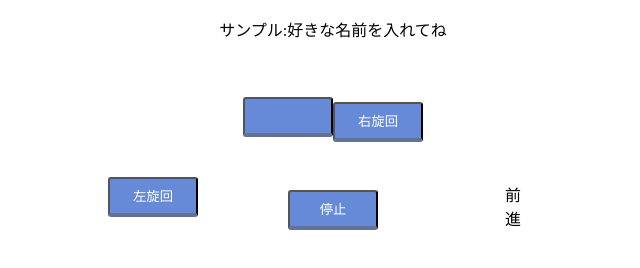
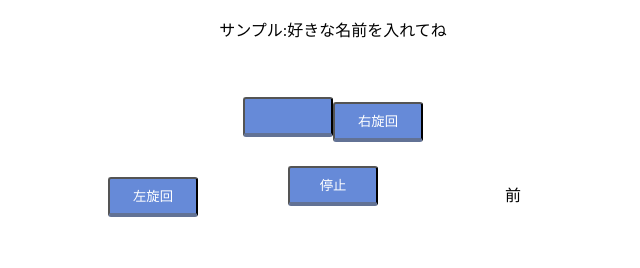
Before and after one commit to manatwun/hakodateroboken.github.io, a plain HTML site: page web(HTML)_1021柴田2/index.html in a window 1280 px wide. Shown: the part 370-638 px from the top of the page, without its empty margins (307-947 px from the left). Drawn offline with Linux system fonts and the light colour scheme.

Commit message:
Update index.html

```diff
--- a/web(HTML)_1021柴田2/index.html
+++ b/web(HTML)_1021柴田2/index.html
@@ -30,7 +30,7 @@
         </div>
       </li>
       <li class="button_outside right">
-          前進
+          前
         </button>
         </div>
       </li>
```
